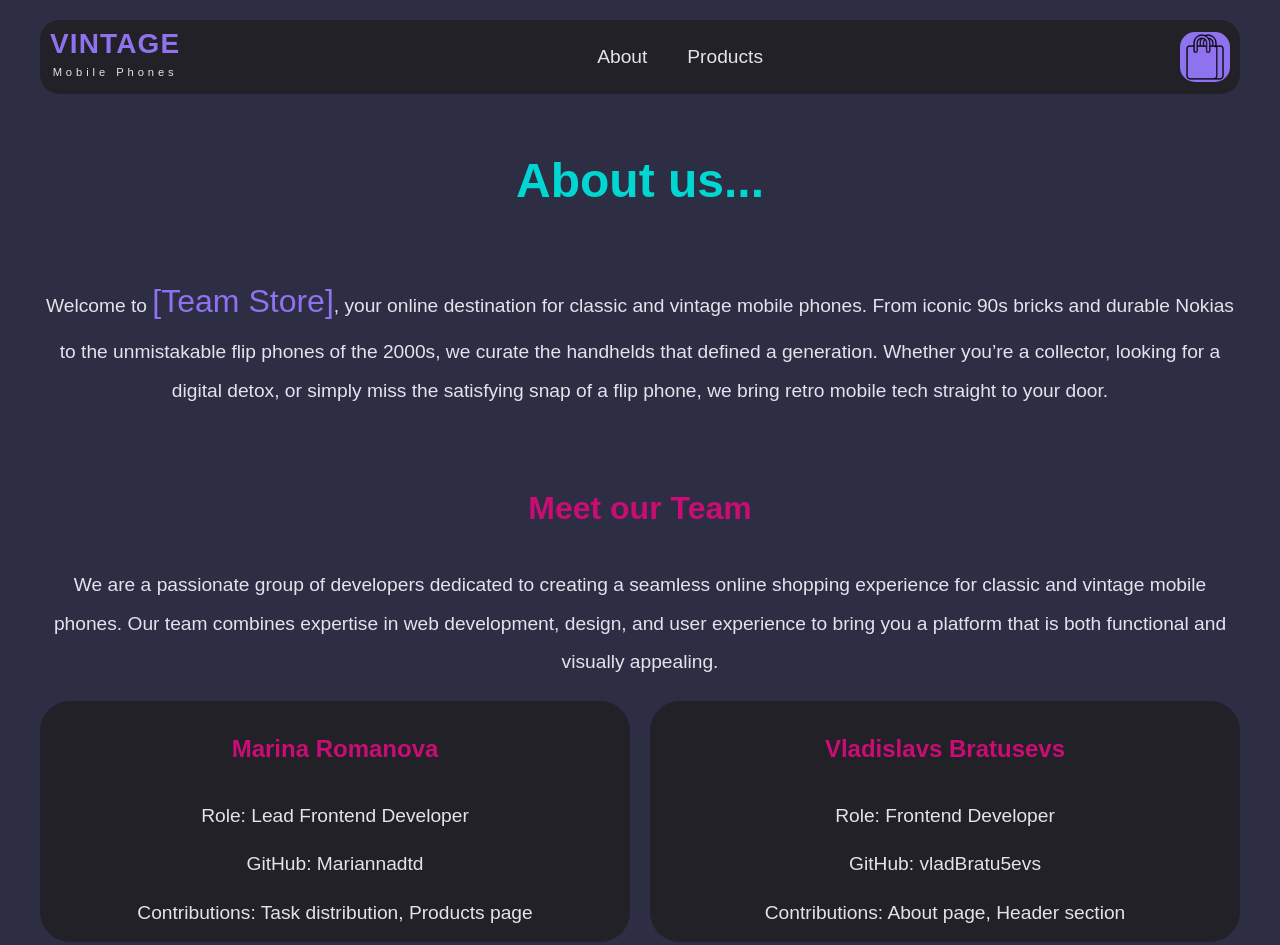
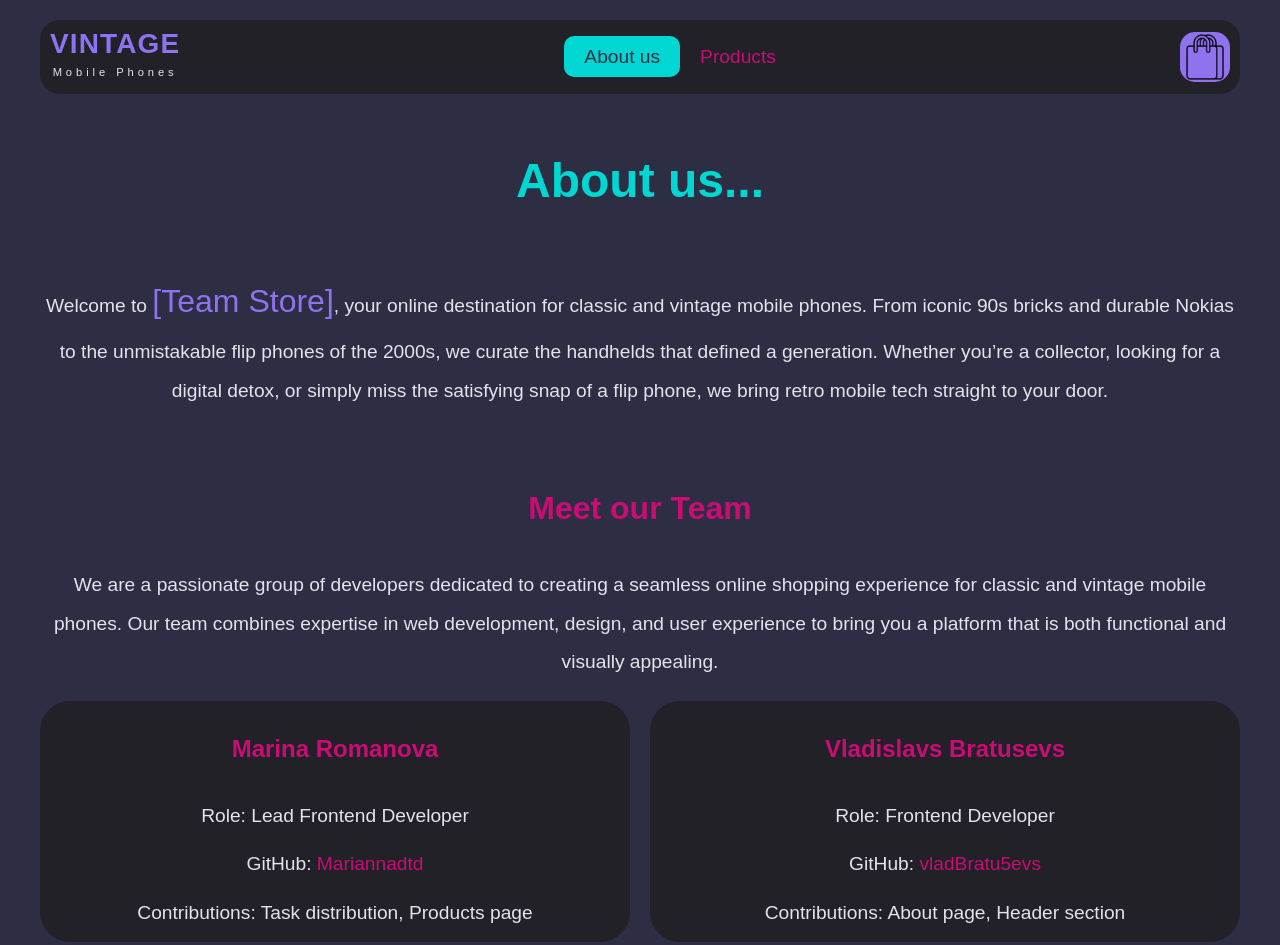
Before and after one commit to Mariannadtd/team-store, a website built with Vite: page index.html in a window 1280 px wide. Built offline with nearby package versions, Linux system fonts and the light colour scheme; a web font is replaced by a local one.

Commit message:
feat: add routing and navitagion

```diff
--- a/src/app/router.ts
+++ b/src/app/router.ts
@@ -0,0 +1,46 @@
+export type RoutePath = '/about' | '/products' | '/cart';
+
+export type PageRenderer = () => HTMLElement;
+
+export interface RouterOptions {
+  routes: Record<RoutePath, PageRenderer>;
+  defaultRoute: RoutePath;
+  outlet: HTMLElement;
+  onRouteChange?: (route: RoutePath) => void;
+}
+
+function isRoutePath(path: string, routes: Record<string, PageRenderer>): path is RoutePath {
+  return Object.prototype.hasOwnProperty.call(routes, path);
+}
+
+function getHashPath(): string {
+  const hash = window.location.hash;
+  if (!hash || hash === '#') {
+    return '';
+  }
+  return hash.startsWith('#') ? hash.slice(1) : hash;
+}
+
+export function initRouter(options: RouterOptions): void {
+  const { routes, defaultRoute, outlet, onRouteChange } = options;
+
+  const handleRouteChange = (): void => {
+    const currentPath = getHashPath();
+
+    if (!isRoutePath(currentPath, routes)) {
+      window.location.replace(`#${defaultRoute}`);
+      return;
+    }
+
+    const pageElement = routes[currentPath]();
+    outlet.replaceChildren(pageElement);
+
+    if (onRouteChange) {
+      onRouteChange(currentPath);
+    }
+  };
+
+  window.addEventListener('hashchange', handleRouteChange);
+
+  handleRouteChange();
+}
--- a/src/components/header/header.css
+++ b/src/components/header/header.css
@@ -58,4 +58,12 @@ header {
 .nav-link {
   gap: 20px;
   padding: 10px 20px;
+  color: var(--color-accent);
 }
+
+.nav-link.active,
+.cart.active {
+  background-color: var(--color-primary);
+  border-radius: 10px;
+  color: var(--color-background);
+}
--- a/src/components/header/header.ts
+++ b/src/components/header/header.ts
@@ -1,5 +1,10 @@
 import './header.css';
 import cartImgUrl from '../../assets/logos/cart-logo.png';
+
+export interface HeaderComponent {
+  element: HTMLElement;
+  setActiveRoute: (route: string) => void;
+}
 
 export function createLogo(): HTMLAnchorElement {
   const link = document.createElement('a');
@@ -27,7 +32,7 @@ export function createNavigation(): HTMLElement {
   aboutLink.href = '#/about';
   aboutLink.className = 'nav-link';
   aboutLink.dataset.route = '/about';
-  aboutLink.textContent = 'About';
+  aboutLink.textContent = 'About us';
 
   const productsLink = document.createElement('a');
   productsLink.href = '#/products';
@@ -53,8 +58,17 @@ export function createCartLink(): HTMLAnchorElement {
   return link;
 }
 
-export function createHeader(): HTMLElement {
+export function createHeader(): HeaderComponent {
   const header = document.createElement('header');
   header.append(createLogo(), createNavigation(), createCartLink());
-  return header;
+  const allLinks = header.querySelectorAll<HTMLAnchorElement>('a[data-route]');
+
+  const setActiveRoute = (currentRoute: string): void => {
+    allLinks.forEach((link) => {
+      const isActive = link.dataset.route === currentRoute;
+      link.classList.toggle('active', isActive);
+    });
+  };
+
+  return { element: header, setActiveRoute };
 }
--- a/src/main.ts
+++ b/src/main.ts
@@ -2,6 +2,9 @@ import './styles/variables.css';
 import './styles/global.css';
 import { renderAboutPage } from './pages/about/about.js';
 import { createHeader } from './components/header/header.js';
+import { renderProductsPage } from './pages/products/products.js';
+import { renderCartPage } from './pages/cart/cart.js';
+import { initRouter } from './app/router.js';
 
 const app = document.querySelector<HTMLDivElement>('#app');
 
@@ -9,8 +12,26 @@ if (!app) {
   throw new Error('Не найден элемент #app');
 }
 
+const header = createHeader();
+const pageOutlet = document.createElement('main');
+
+app.append(header.element, pageOutlet);
+
+initRouter({
+  routes: {
+    '/about': renderAboutPage,
+    '/products': renderProductsPage,
+    '/cart': renderCartPage,
+  },
+  defaultRoute: '/about',
+  outlet: pageOutlet,
+  onRouteChange: (route) => {
+    header.setActiveRoute(route);
+  },
+});
+
 // app.innerHTML = `
 //   <h1>Team Store</h1>
 // `;
-app.append(createHeader());
-app.append(renderAboutPage());
+// app.append(createHeader());
+// app.append(renderAboutPage());
--- a/src/pages/cart/cart.ts
+++ b/src/pages/cart/cart.ts
@@ -0,0 +1,3 @@
+export function renderCartPage(): HTMLElement {
+  return document.createElement('section'); //Remove this line and implement the actual cart page rendering logic
+}
--- a/src/pages/products/products.ts
+++ b/src/pages/products/products.ts
@@ -0,0 +1,3 @@
+export function renderProductsPage(): HTMLElement {
+  return document.createElement('section'); //Remove this line and implement the actual cart page rendering logic
+}
--- a/src/styles/global.css
+++ b/src/styles/global.css
@@ -45,7 +45,7 @@ ul {
 }
 
 a {
-  color: inherit;
+  color: var(--color-accent);
   text-decoration: none;
 }
 
```
